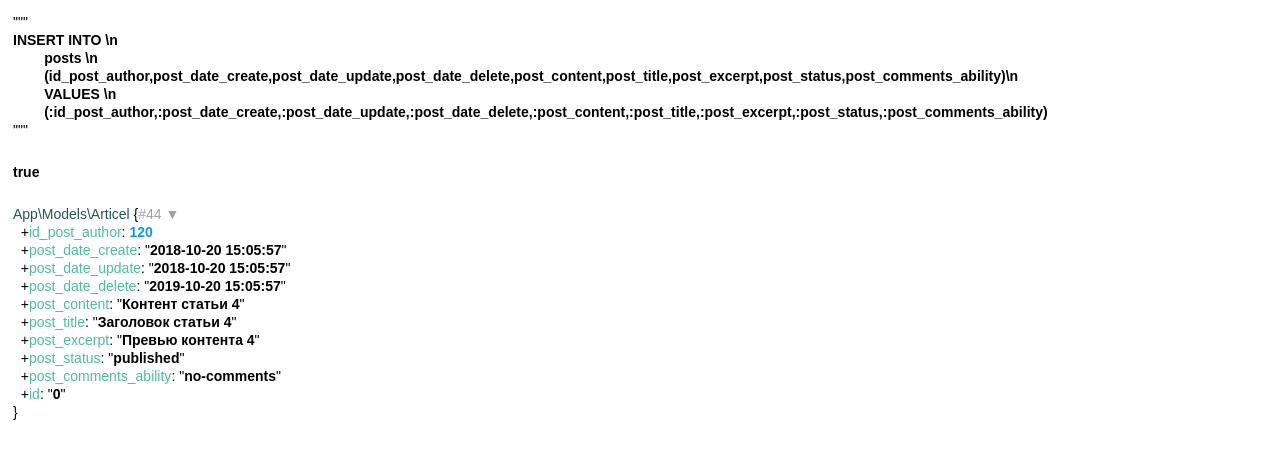
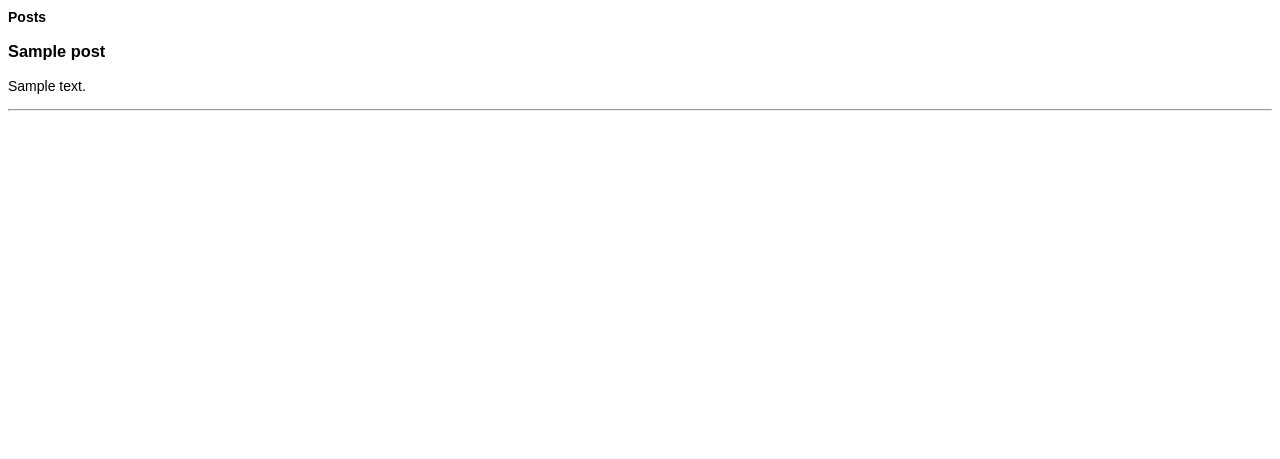
Before and after one commit to alexmakeresponsive/web.backend.boilerplate.sc.dev, a PHP site: page / in a window 1280 px wide. Shown: the top 459 px of the page. Run offline with PHP 8.4, Linux system fonts and the light colour scheme; tables that the repository leaves empty or names only in its code hold one stand-in row (values such as "Sample post"); some libraries are stand-ins or nearby versions.

Commit message:
Lesson 3: add view obj

```diff
--- /dev/null
+++ b/App/View.php
@@ -0,0 +1,48 @@
+<?php
+/**
+ * Created by PhpStorm.
+ * User: gorchakovalexandr
+ * Date: 06.09.2018
+ * Time: 17:34
+ */
+
+namespace App;
+
+
+/**
+ * Class View
+ * @package App
+ *
+ * @property array $articles
+ */
+class View
+{
+    protected $data = [];
+
+    public function assign($name, $value)
+    {
+        $this->data[$name] = $value;
+    }
+
+//     /**
+//      * @deprecated
+//      */
+    public function render($template)
+    {
+        include $template;
+    }
+
+    /**
+     * Count elements of an object
+     * @link http://php.net/manual/en/countable.count.php
+     * @return int The custom count as an integer.
+     * </p>
+     * <p>
+     * The return value is cast to an integer.
+     * @since 5.1.0
+     */
+    public function count()
+    {
+        return count( $this->data );
+    }
+}
--- /dev/null
+++ b/App/Views/index.php
@@ -0,0 +1,25 @@
+<!doctype html>
+<html lang="en">
+<head>
+    <meta charset="UTF-8">
+    <meta name="viewport"
+          content="width=device-width, user-scalable=no, initial-scale=1.0, maximum-scale=1.0, minimum-scale=1.0">
+    <meta http-equiv="X-UA-Compatible" content="ie=edge">
+    <title>Index page</title>
+</head>
+<body>
+
+    <b>Posts</b>
+
+    <?php foreach ($this->data['posts'] as $singlePost): ?>
+    <article>
+        <h3><?php echo $singlePost->post_title; ?></h3>
+        <p>
+            <?php echo $singlePost->post_content; ?>
+        </p>
+        <hr>
+    </article>
+    <?php endforeach; ?>
+
+</body>
+</html>
--- a/composer.json
+++ b/composer.json
@@ -3,7 +3,8 @@
         "symfony/var-dumper": "^4.1"
     },
     "require": {
-        "symfony/finder": "^4.1"
+        "symfony/finder": "^4.1",
+        "twig/twig": "^2.0"
     },
 
     "autoload": {
--- a/web/index.php
+++ b/web/index.php
@@ -22,19 +22,13 @@ require_once __DIR__ . '/../vendor/autoload.php';
 $dumper = require __DIR__ .'/dumper.php';
 
 
+$allPosts = \App\Models\Articel::findAll();
 
-$article = new \App\Models\Articel();
-$article->post_title = 'Заголовок статьи 4';
-$article->post_content = 'Контент статьи 4';
-$article->id_post_author = 120;
-$article->post_date_create = date("Y-m-d H:i:s");
-$article->post_date_update = date("Y-m-d H:i:s");
-$article->post_date_delete = date("Y-m-d H:i:s", strtotime('+1 years'));
-$article->post_excerpt = 'Превью контента 4';
-$article->post_status = 'published';
-$article->post_comments_ability = 'no-comments';
-
-$article->insert();
+//$dumper($allPosts);
 
 
-$dumper($article);
+$viewIndex = new \App\View();
+$viewIndex->assign('posts', $allPosts);
+$viewIndex->render(__DIR__ . '/../App/Views/index.php');
+
+//include __DIR__ . '/../App/Views/index.php';
```
